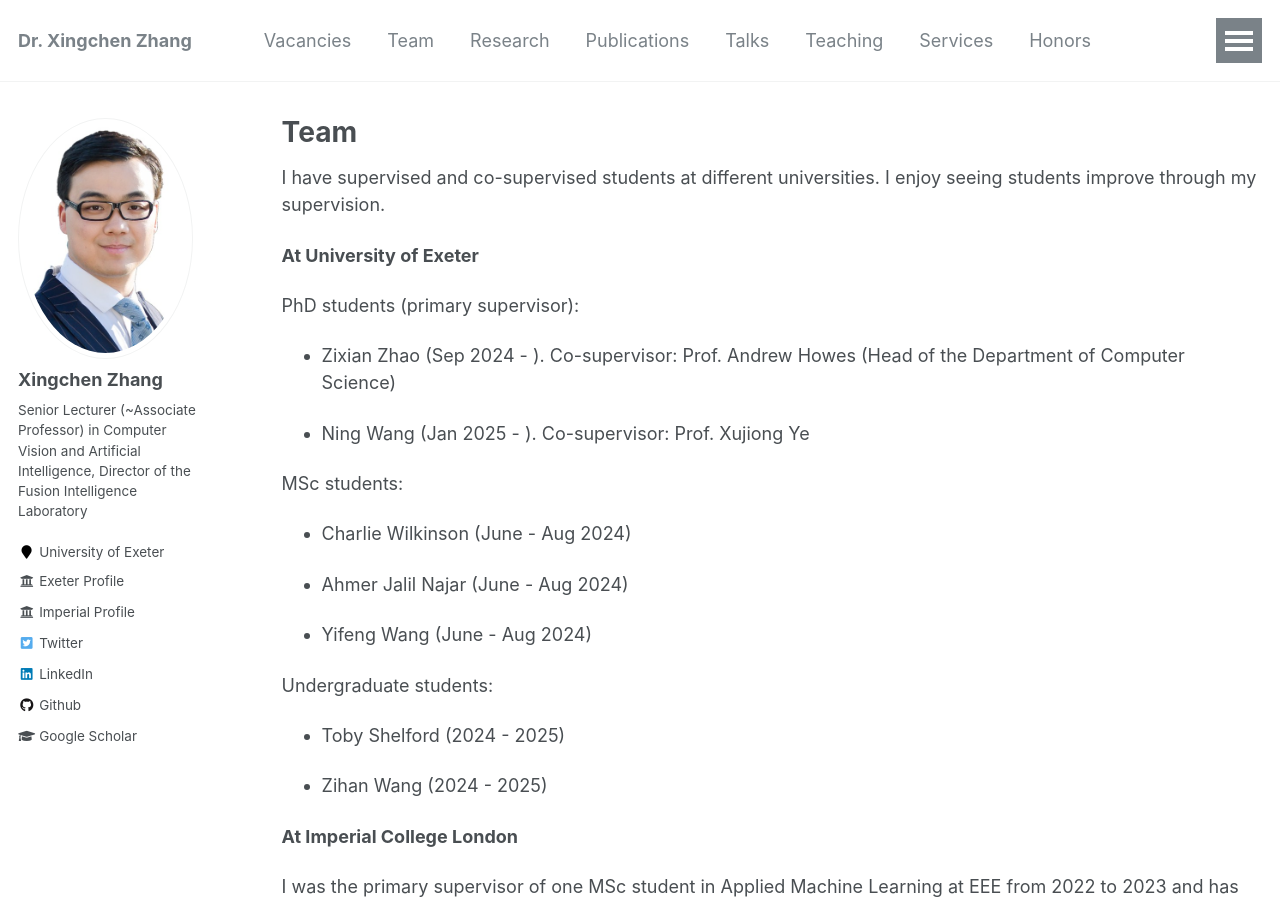
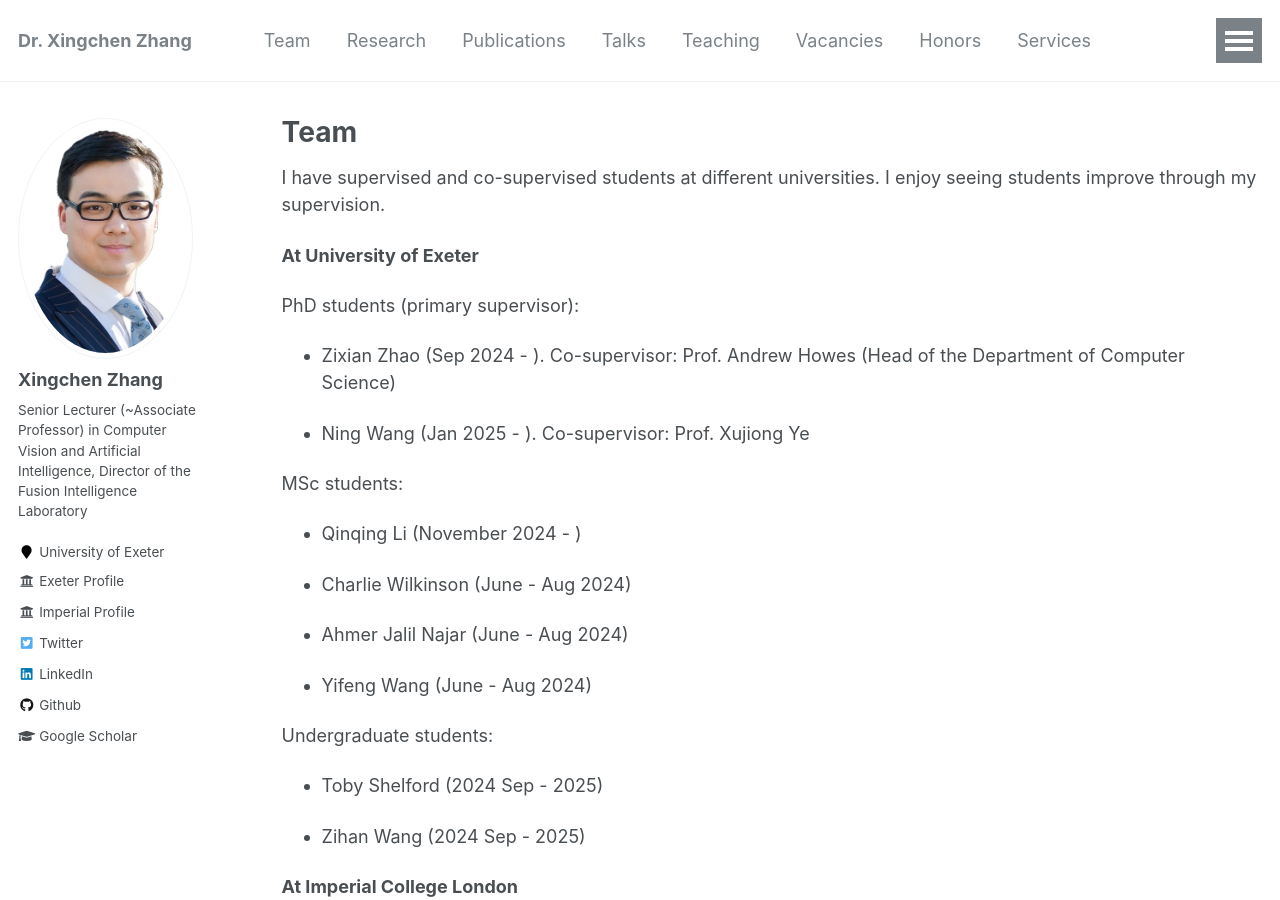
Before and after one commit to xingchenzhang/xingchenzhang.github.io, a Jekyll site: the page built from _pages/team.md, in a window 1280 px wide and 900 px high. Built offline with Jekyll 4.4.1, drawn with Linux system fonts in a browser that asks for light colours.

Commit message:
change page orders

```diff
--- a/_pages/team.md
+++ b/_pages/team.md
@@ -18,6 +18,8 @@ PhD students (primary supervisor):
 
 MSc students:
 
+- Qinqing Li (November 2024 - )
+
 - Charlie Wilkinson (June - Aug 2024)
 
 - Ahmer Jalil Najar (June - Aug 2024)
@@ -26,9 +28,9 @@ MSc students:
 
 Undergraduate students:
 
-- Toby Shelford (2024 - 2025)
+- Toby Shelford (2024 Sep - 2025)
 
-- Zihan Wang (2024 - 2025)
+- Zihan Wang (2024 Sep - 2025)
 
 **At Imperial College London**
 
```
Also changed, not shown: _data/navigation.yml (+5 -5 lines).
